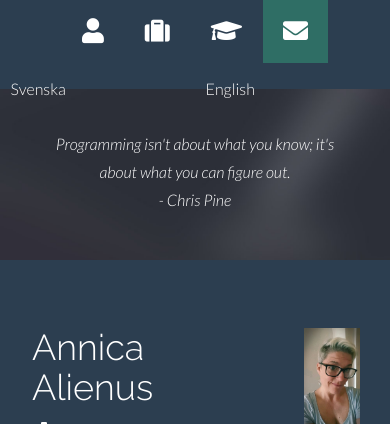
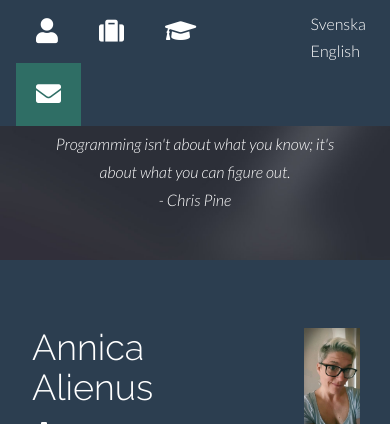
Before and after one commit to alienarex/annica_space, a PHP site: page / in a window 390 px wide. Shown: the top 424 px of the page. Run offline with PHP 8.4, Linux system fonts and the light colour scheme; some libraries are stand-ins or nearby versions.

Commit message:
Fixed top bar links on mobile

```diff
--- a/annica.space/css/style.css
+++ b/annica.space/css/style.css
@@ -319,6 +319,16 @@ ul.socials li.linkedin::before {
 }
 /* Medium devices (tablets, 768px and up) */
 @media (max-width: 767px) {
+  #lang {
+    margin-top: 0;
+  }
+  #lang .socials {
+    display: flex;
+    flex-wrap: wrap;
+    height: 4em;
+    margin-top: 0;
+  }
+
   .profile-pic {
     display: flex;
     height: auto;
--- a/annica.space/index.php
+++ b/annica.space/index.php
@@ -49,7 +49,7 @@
         <div id="topbar-inner">
             <div class="container">
                 <div class="row">
-                    <div class="col-md-9 col-md-offset-1">
+                    <div class="col-md-9 col-md-offset-1 col-xs-9">
 
                         <ul id="nav" class="nav">
                             <li class="menu-item">
@@ -68,7 +68,7 @@
                         <!--/ uL#nav -->
                     </div>
                     <div class="clear"></div>
-                    <div id="lang">
+                    <div class="col-xs-3 col-md-2" id="lang">
                         <ul class="socials d-flex">
                             <li>
                                 <a href="?lang=sv">Svenska</a>
```
